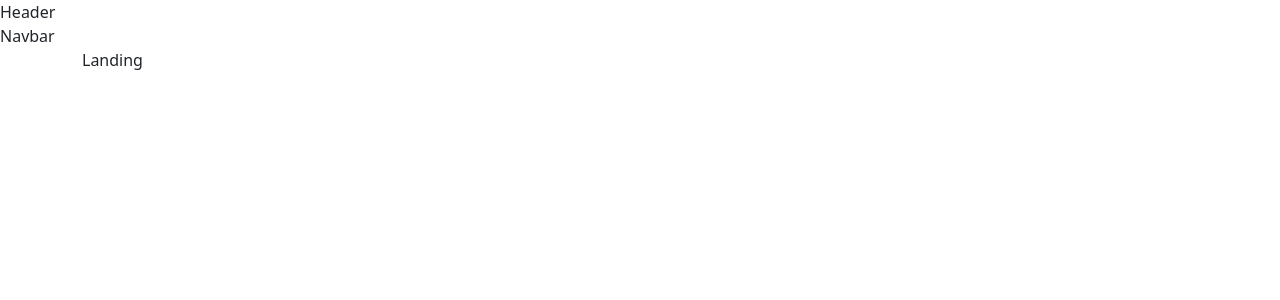
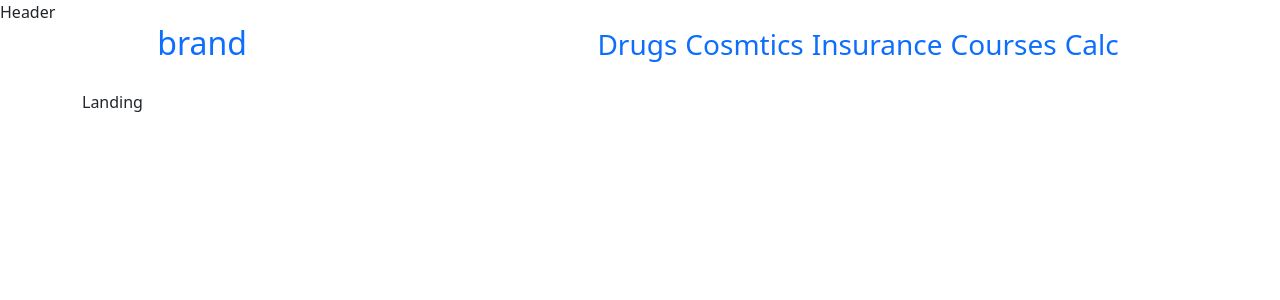
Before and after one commit to bassemeloraby/client-vite, a React (Vite) app: page / in a window 1280 px wide. Shown: the top 300 px of the page. Built offline with nearby package versions, Linux system fonts and the light colour scheme.

Commit message:
side bar

```diff
--- a/package.json
+++ b/package.json
@@ -14,6 +14,7 @@
     "react": "^18.2.0",
     "react-bootstrap": "^2.10.1",
     "react-dom": "^18.2.0",
+    "react-icons": "^5.0.1",
     "react-router-dom": "^6.22.3"
   },
   "devDependencies": {
--- /dev/null
+++ b/src/components/NavLinks.jsx
@@ -0,0 +1,30 @@
+import React, { Fragment } from "react";
+import { NavLink } from "react-router-dom";
+
+const links = [
+  { id: 2, url: "drugs", text: "drugs" },
+  { id: 3, url: "cosmtics", text: "cosmtics" },
+  { id: 4, url: "insurance", text: "insurance" },
+  { id: 5, url: "courses", text: "courses" },
+  { id: 6, url: "calc", text: "calc" },
+];
+
+const NavLinks = () => {
+  return (
+    <Fragment>
+      {links.map((link) => {
+        const { id, url, text } = link;
+
+        return (
+          <li key={id} className="m-1">
+            <NavLink className="text-capitalize" to={url}>
+             <h3>{text}</h3>
+            </NavLink>
+          </li>
+        );
+      })}
+    </Fragment>
+  );
+};
+
+export default NavLinks;
--- a/src/components/Navbar.jsx
+++ b/src/components/Navbar.jsx
@@ -1,9 +1,26 @@
-import React from 'react'
+import React from "react";
+import { Link } from "react-router-dom";
+import Sidebar from "./Sidebar";
+import NavLinks from "./NavLinks";
 
 const Navbar = () => {
   return (
-    <div>Navbar</div>
-  )
-}
+    <div className="d-flex justify-content-around">
+      <div className="navbar-left d-sm-none">
+        <Sidebar/>
+      </div>
+      <div className="navbar-center ">
+        <Link to="/">
+          <h2>brand</h2>
+        </Link>
+      </div>
+      <div className="navbar-right d-none d-sm-block">
+        <ul className="d-flex">
+          <NavLinks />
+        </ul>
+      </div>
+    </div>
+  );
+};
 
-export default Navbar
+export default Navbar;
--- /dev/null
+++ b/src/components/Sidebar.jsx
@@ -0,0 +1,10 @@
+import React from 'react'
+import { RxHamburgerMenu } from "react-icons/rx";
+
+const Sidebar = () => {
+  return (
+    <RxHamburgerMenu />
+  )
+}
+
+export default Sidebar
--- a/src/components/index.js
+++ b/src/components/index.js
@@ -1,4 +1,6 @@
 import Header from "./Header";
 import Navbar from "./Navbar";
+import Sidebar from "./Sidebar";
+import NavLinks from "./NavLinks";
 
-export { Header, Navbar };
+export { Header, Navbar,NavLinks,Sidebar };
--- a/src/index.css
+++ b/src/index.css
@@ -0,0 +1,7 @@
+li{
+    list-style-type: none;
+}
+
+a{
+    text-decoration: none;
+}
```
Also changed, not shown: 1 other file (tests, documents, lock files or other folders).
